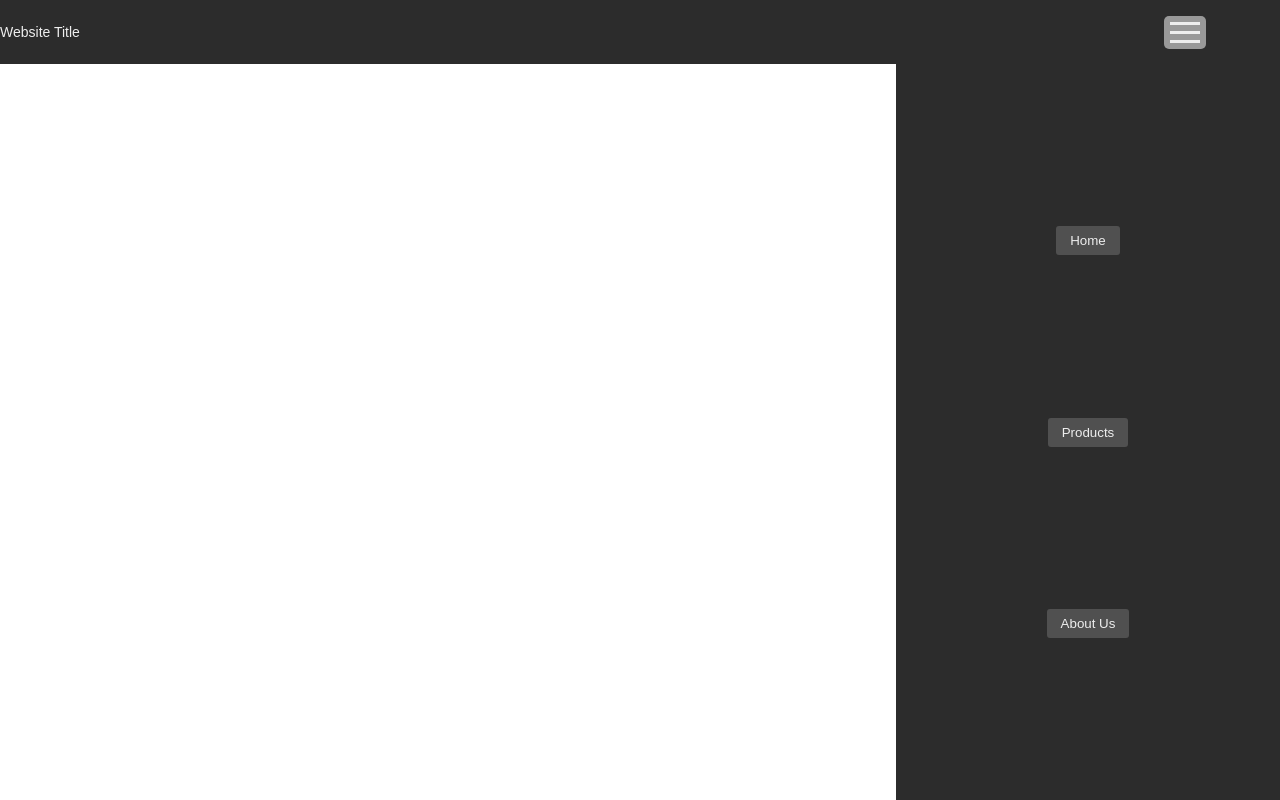
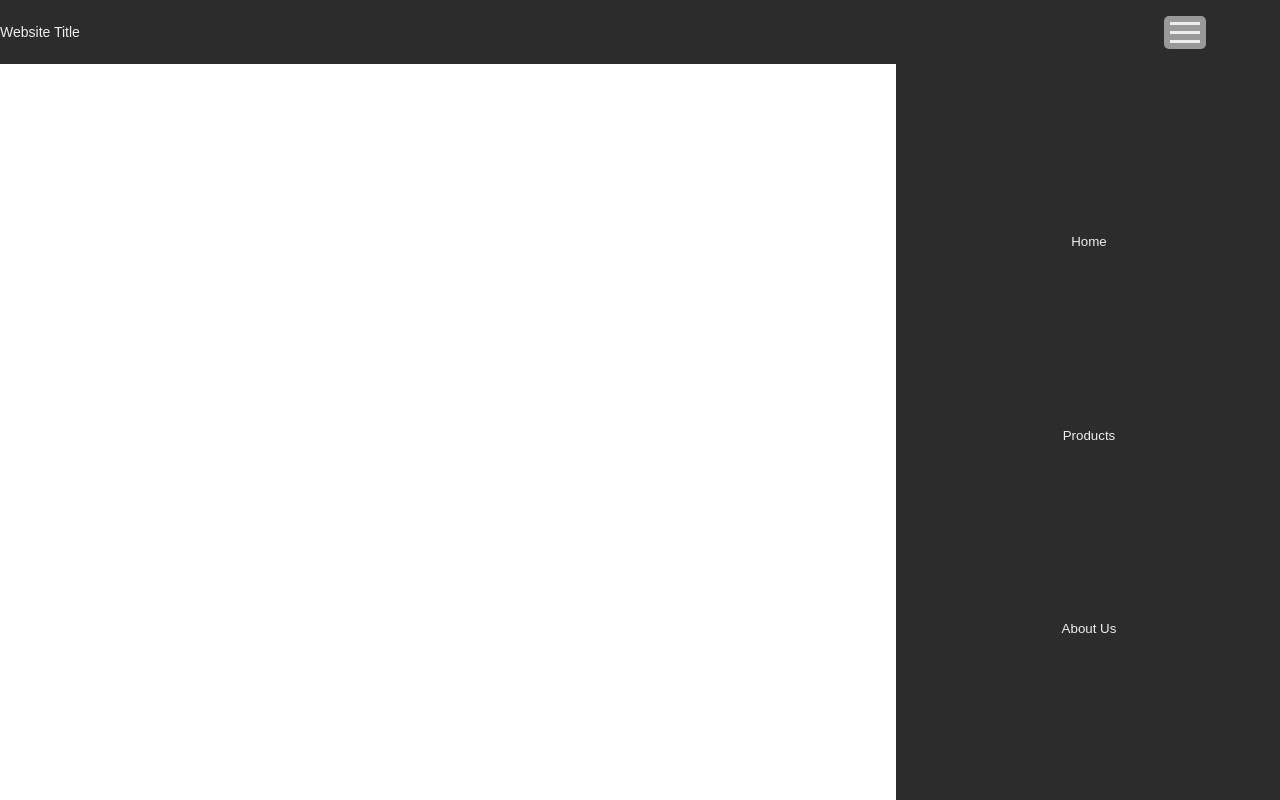
Before and after one commit to Tommy-Wilkinson/react-prototype, a React (Create React App) app: page / in a window 1280 px wide. Built offline with nearby package versions, Linux system fonts and the light colour scheme.

Commit message:
1 file modified

```diff
--- a/src/webElems/webtemplate.css
+++ b/src/webElems/webtemplate.css
@@ -88,9 +88,10 @@
   outline: none;
   display: inline-block;
   border: none;
+
   color: #eeeeee;
-  background-color: #7575757c;
-  padding:  7px 14px 7px 14px;
+  background-color: #2c2c2c;
+  padding: 14px 16px 8px 18px;
   border-radius: 3px;
   transition: 0.7s;
 }
```
